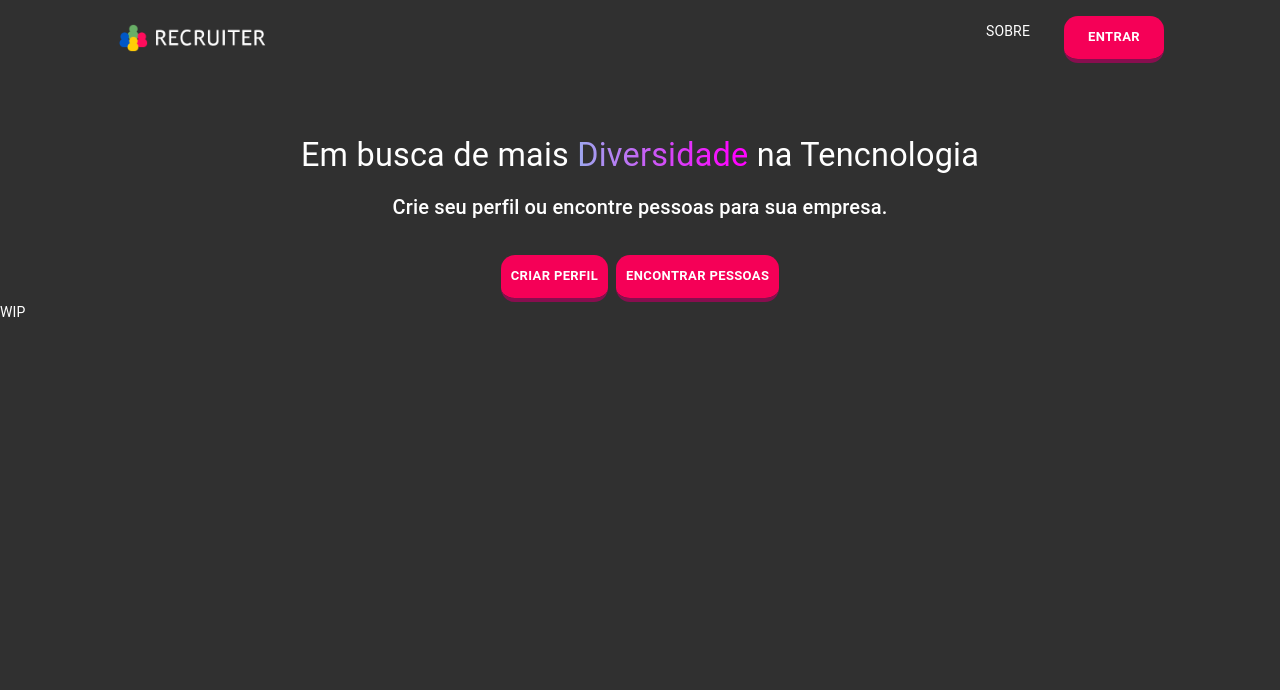
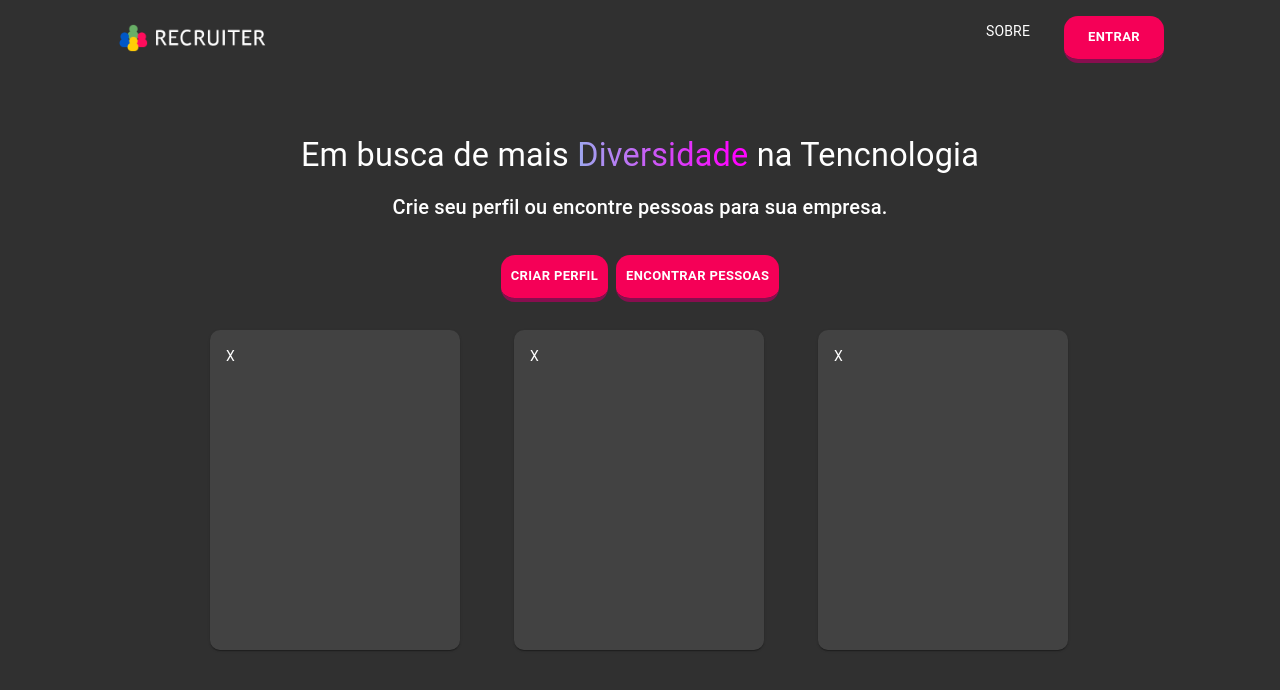
Before and after one commit to guiofsaints/recruiter.tech, a Next.js app: page / in a window 1280 px wide. Shown: the top 690 px of the page. Built offline with nearby package versions, Linux system fonts and the light colour scheme.

Commit message:
feat: add benifits cards

```diff
--- a/components/Section/Banner/Banner.tsx
+++ b/components/Section/Banner/Banner.tsx
@@ -9,7 +9,7 @@ const Banner = (): JSX.Element => {
 
   return (
     <>
-      <Container>
+      <Container maxWidth="md">
         <div className={classes.intro}>
           <Typography variant="h4" component="h1">
             Em busca de mais{" "}
--- a/components/Section/Benefits/Benefits.style.tsx
+++ b/components/Section/Benefits/Benefits.style.tsx
@@ -3,24 +3,11 @@ import { pink } from "@material-ui/core/colors";
 
 const useStyles = makeStyles(() =>
   createStyles({
-    button: {
-      borderColor: pink[900],
-      borderRadius: 14,
-      borderWidth: "0 0 4px",
-      borderStyle: "solid",
-      backgroundColor: pink.A400,
-      color: "#fff",
-      padding: 10,
-      minWidth: 100,
-      marginLeft: 4,
-      marginRight: 4,
-      fontWeight: "bold",
-      backgroundClip: "padding-box",
-      "@media (max-width:950px)": {},
-      "&:hover": {
-        color: "#fff",
-        borderColor: "#404040"
-      }
+    card: {
+      minWidth: 250,
+      minHeight: 320,
+      borderRadius: 10,
+      margin: 10
     }
   })
 );
--- a/components/Section/Benefits/Benefits.tsx
+++ b/components/Section/Benefits/Benefits.tsx
@@ -1,10 +1,48 @@
+import {
+  Card,
+  CardContent,
+  Container,
+  Grid,
+  List,
+  ListItem
+} from "@material-ui/core";
 import React from "react";
 import useStyles from "./Benefits.style";
 
 const Benefits = (): JSX.Element => {
   const classes = useStyles();
 
-  return <section>WIP</section>;
+  return (
+    <section>
+      <Container maxWidth="md">
+        <List
+          style={{
+            display: "flex",
+            flexDirection: "row",
+            padding: 0,
+            overflow: "auto",
+            marginTop: 10
+          }}
+        >
+          <ListItem>
+            <Card className={classes.card}>
+              <CardContent>X</CardContent>
+            </Card>
+          </ListItem>
+          <ListItem>
+            <Card className={classes.card}>
+              <CardContent>X</CardContent>
+            </Card>
+          </ListItem>
+          <ListItem>
+            <Card className={classes.card}>
+              <CardContent>X</CardContent>
+            </Card>
+          </ListItem>
+        </List>
+      </Container>
+    </section>
+  );
 };
 
 export default Benefits;
```
